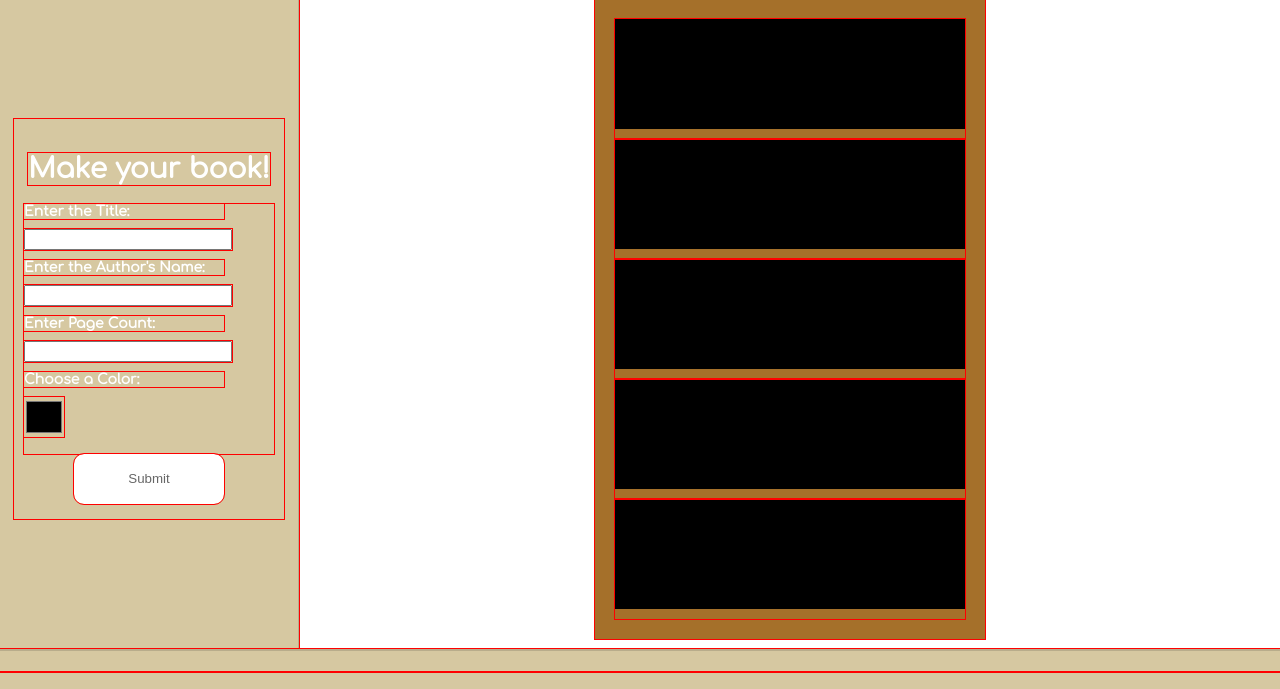
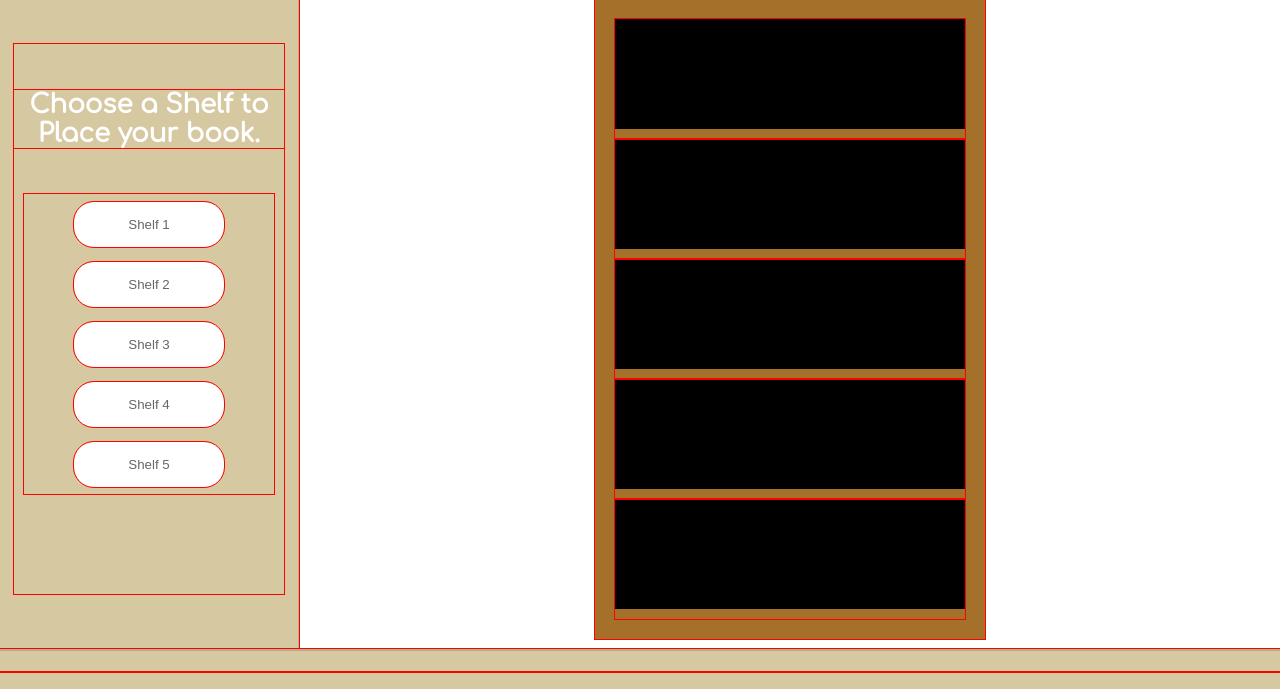
Before and after one commit to RandomUser04329/A-LibraryJS, a plain HTML site: page index.html in a window 1280 px wide. Shown: the part 111-800 px from the top of the page. Drawn offline with Linux system fonts and the light colour scheme.

Commit message:
Finished shelf selection section

```diff
--- a/index.html
+++ b/index.html
@@ -56,7 +56,15 @@
             </div>
 
             <div class = "shelfChoiceSection">
+                <h1 class = "shelfHeader">Choose a Shelf to Place your book.</h1>
 
+                <div class = "buttonBox">
+                    <button class = "shelf1Button" event = "onclick">Shelf 1</button>
+                    <button class = "shelf2Button" event = "onclick">Shelf 2</button>
+                    <button class = "shelf3Button" event = "onclick">Shelf 3</button>
+                    <button class = "shelf4Button" event = "onclick">Shelf 4</button>
+                    <button class = "shelf5Button" event = "onclick">Shelf 5</button>
+                </div>
             </div>
 
         </div>
--- a/style.css
+++ b/style.css
@@ -90,6 +90,7 @@ html, body {
     grid-row: 2 / span 2;
     grid-column: 1;
     display: grid;
+    grid-template-columns: 1fr;
     color: white;
     justify-items: center;
     align-items: center;
@@ -144,9 +145,9 @@ html, body {
     margin: 0;
     font-size: 14px;
     font-weight: bold;
-    display: grid;
+    display: none;
     justify-items: center;
-    align-items: center;
+    align-items: center;;
     align-content: center;
 }
 
@@ -193,31 +194,10 @@ html, body {
 }
 
 .submitButton:active {
-    background-color: rgb(240, 240, 240);
-    color: rgba(0, 0, 0, 0.2);
+    background-color: rgb(240, 240, 240, 0.6);
+    color: rgba(0, 0, 0);
+
 }
-
-
-
-
-
-
-/*COLOR PAGE*/
-
-.colorSection {
-    height: 400px;
-    width: 270px;
-    text-align: center;
-    font-size: 14px;
-    font-weight: bold;
-    display: none;
-    justify-items: center;
-    align-items: center;
-}
-
-
-
-
 
 
 
@@ -225,15 +205,54 @@ html, body {
 
 
 .shelfChoiceSection {
-    height: 400px;
+    height: 550px;
     width: 270px;
-    text-align: center;
-    font-size: 14px;
     font-weight: bold;
-    display: none;
+    display: grid;
+    grid-template-rows: 150px 300px;
     justify-items: center;
     align-items: center;
 }
+
+.shelfHeader {
+    margin: 0;
+    font-size: 26px;
+    text-align: center;
+}
+
+.buttonBox {
+    width: 250px;
+    height: 300px;
+    display: grid;
+    grid-template-columns: 1fr;
+    align-items: center;
+    justify-items: center;
+}
+
+.shelf1Button, .shelf2Button, .shelf3Button, .shelf4Button, .shelf5Button {
+    width: 150px;
+    height: 45px;
+    border-radius: 20px;
+    border: 0;
+    background-color: rgb(255, 255, 255);
+    color: rgba(0, 0, 0, 0.6);
+    cursor: pointer;
+}
+
+.shelf1Button:hover, .shelf2Button:hover
+, .shelf3Button:hover, .shelf4Button:hover
+, .shelf5Button:hover {
+    background-color: rgb(250, 250, 250);
+    color: rgba(0, 0, 0, 0.4);
+}
+
+.shelf1Button:active, .shelf2Button:active
+, .shelf3Button:active, .shelf4Button:active
+, .shelf5Button:active {
+    background-color: rgb(250, 250, 250, 0.8);
+    color: rgba(0, 0, 0, 0.2);
+}
+
 
 
 
```
